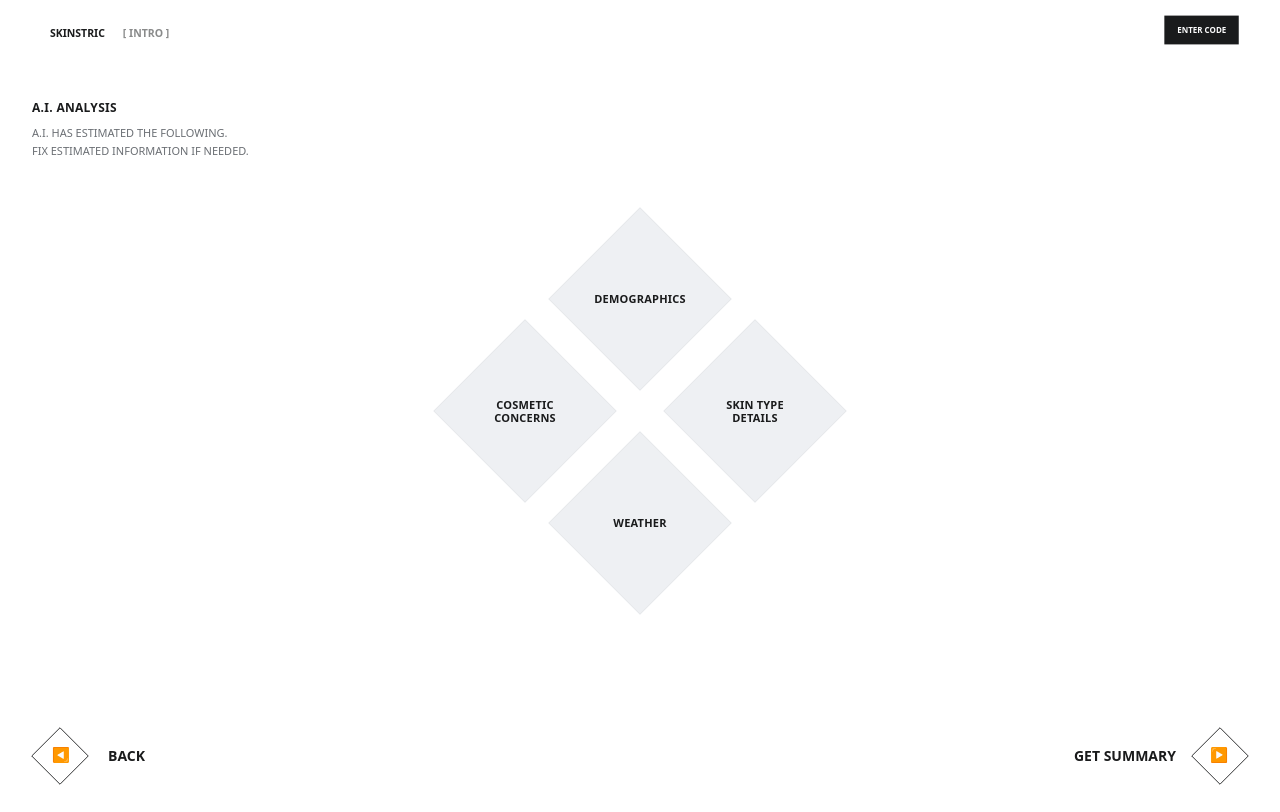
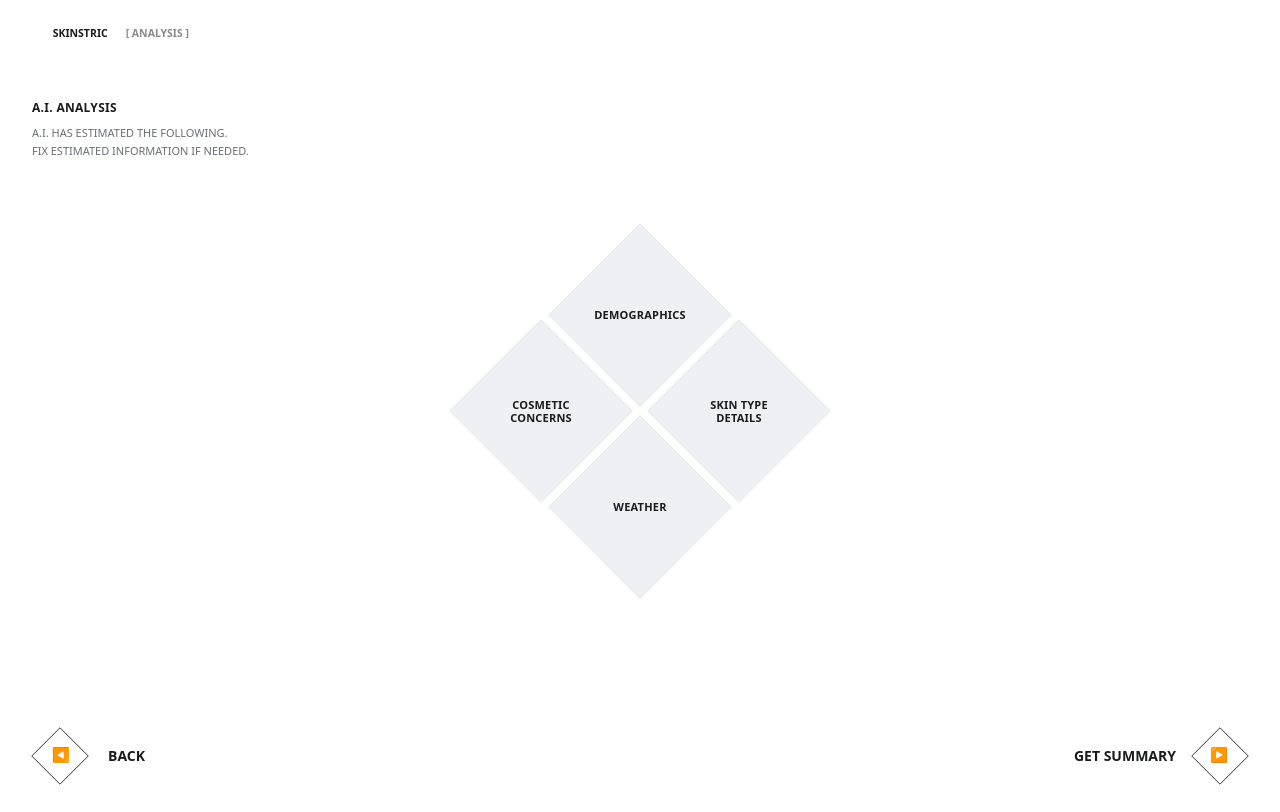
Before and after one commit to Jrosero21/skinstric, a React (Vite) app: page /select in a window 1280 px wide. Built offline with nearby package versions, Linux system fonts and the light colour scheme.

Commit message:
select page center triangles component

```diff
--- a/src/components/Header.tsx
+++ b/src/components/Header.tsx
@@ -1,15 +1,29 @@
 // src/components/Header.tsx
-// Tiny visual tweak: show brackets around the section label to match the reference.
-// Kept layout, sizing, and button exactly the same otherwise.
+// Behavior-only update:
+// - If current route is an "analysis" page, show section = ANALYSIS and hide "ENTER CODE".
+// - Otherwise, default to INTRO and show "ENTER CODE".
+// Notes for team: keep markup/classes identical so no layout shifts.
 
-import { Link } from "react-router-dom";
+import { Link, useLocation } from "react-router-dom";
 
 type HeaderProps = { section?: string };
 
-export default function Header({ section = "INTRO" }: HeaderProps) {
+export default function Header({ section }: HeaderProps) {
+  const { pathname } = useLocation();
+
+  // Simple route check — add to this list as new analysis pages are introduced.
+  const isAnalysisRoute =
+    /^\/camera(\/capture)?$/.test(pathname) ||
+    /^\/select$/.test(pathname) ||
+    /^\/summary$/.test(pathname);
+
+  // If a section prop is supplied, it wins. Otherwise infer from route.
+  const sectionLabel = section ?? (isAnalysisRoute ? "ANALYSIS" : "INTRO");
+  const showEnterCode = !isAnalysisRoute;
+
   return (
     <header className="flex flex-row h-[64px] w-full justify-between py-3 mb-3 relative z-[1000] px-3 sm:px-4">
-      {/* Left cluster */}
+      {/* left cluster (unchanged layout) */}
       <div className="flex flex-row pt-1 scale-75 justify-center items-center">
         <Link
           to="/"
@@ -18,13 +32,14 @@ export default function Header({ section = "INTRO" }: HeaderProps) {
           SKINSTRIC
         </Link>
 
-        {/* Bracketed section label */}
+        {/* Bracketed section label (unchanged style) */}
         <span className="text-[#1a1b1c83] font-semibold text-sm leading-[16px]">
-          {"[ "}{section}{" ]"}
+          {"[ "}{sectionLabel}{" ]"}
         </span>
       </div>
 
-      {/* Right: ENTER CODE (unchanged) */}
+      {/* right button — render only when allowed; classes unchanged */}
+      {showEnterCode && (
         <Link
           to="/testing"
           className="inline-flex items-center justify-center gap-2 whitespace-nowrap font-semibold transition-opacity disabled:pointer-events-none
@@ -32,6 +47,7 @@ export default function Header({ section = "INTRO" }: HeaderProps) {
         >
           ENTER CODE
         </Link>
+      )}
     </header>
   );
 }
--- a/src/pages/Select.jsx
+++ b/src/pages/Select.jsx
@@ -35,7 +35,7 @@ export default function Select() {
     <main className="min-h-screen bg-white">
       <Header />
 
-      {/* MAIN SECTION LAYOUT (matches your screenshot bands) */}
+      {/* MAIN SECTION LAYOUT */}
       <section className="min-h-[92vh] relative md:pt-[64px] flex flex-col bg-white">
         {/* top-left copy */}
         <div className="absolute top-6 left-8 text-left">
@@ -51,32 +51,32 @@ export default function Select() {
 
         {/* CENTER BAND — flex row, pt-1, items-center, justify-center */}
         <div className="flex-1 flex flex-row pt-1 items-center justify-center">
-          {/* optional scale to fine-tune visual size without changing tile dims */}
           <div className="scale-[0.75] md:scale-100">
-            <div className="relative w-[310px] h-[310px] md:w-[360px] md:h-[360px]">
+            {/* cluster wrapper — slightly larger + teeny offsets on each tile */}
+            <div className="relative w-[230px] h-[230px] md:w-[292px] md:h-[292px]">
               {/* top */}
-              <div className="absolute left-1/2 -translate-x-1/2 top-0">
+              <div className="absolute left-1/2 -translate-x-1/2 top-0 translate-y-[-16px] md:translate-y-[-18px]">
                 <DiamondTile
                   label="DEMOGRAPHICS"
                   onClick={() => handleTile("demographics")}
                 />
               </div>
               {/* left */}
-              <div className="absolute top-1/2 -translate-y-1/2 left-0">
+              <div className="absolute top-1/2 -translate-y-1/2 left-0 translate-x-[-16px] md:translate-x-[-18px]">
                 <DiamondTile
                   label={"COSMETIC\nCONCERNS"}
                   onClick={() => handleTile("cosmetic")}
                 />
               </div>
               {/* right */}
-              <div className="absolute top-1/2 -translate-y-1/2 right-0">
+              <div className="absolute top-1/2 -translate-y-1/2 right-0 translate-x-[16px] md:translate-x-[18px]">
                 <DiamondTile
                   label="SKIN TYPE DETAILS"
                   onClick={() => handleTile("skin")}
                 />
               </div>
               {/* bottom */}
-              <div className="absolute left-1/2 -translate-x-1/2 bottom-0">
+              <div className="absolute left-1/2 -translate-x-1/2 bottom-0 translate-y-[16px] md:translate-y-[18px]">
                 <DiamondTile
                   label="WEATHER"
                   onClick={() => handleTile("weather")}
@@ -86,19 +86,15 @@ export default function Select() {
           </div>
         </div>
 
-        {/* BOTTOM WHITE BAR — sticky on mobile to mirror your DOM; static on md+ */}
+        {/* BOTTOM WHITE BAR — sticky on mobile; static on md+ */}
         <div className="pt-4 md:pt-12 pb-8 bg-white sticky md:static bottom-40 mb-0 md:mb-0">
           <div className="flex justify-between max-w-full mx-auto px-13 md:px-9">
-
             {/* Back */}
             <Link to="/result">
               <div>
-        {/* mobile: single diamond with label inside */}
                 <div className="relative w-12 h-12 flex items-center justify-center border border-[#1A1B1C] rotate-45 scale-[1] sm:hidden">
                   <span className="rotate-[-45deg] text-xs font-semibold sm:hidden">BACK</span>
                 </div>
-
-        {/* desktop: diamond + arrow + label */}
                 <div className="group hidden sm:flex flex-row relative justify-center items-center">
                   <div className="w-12 h-12 hidden sm:flex justify-center border border-[#1A1B1C] rotate-45 scale-[0.85] group-hover:scale-[0.92] ease duration-300" />
                   <span className="absolute left-[15px] bottom-[13px] scale-[0.9] rotate-180 hidden sm:block group-hover:scale-[0.92] ease duration-300">
@@ -112,12 +108,9 @@ export default function Select() {
             {/* Get Summary */}
             <Link to="/summary">
               <div>
-        {/* mobile: single diamond with tiny label */}
                 <div className="w-12 h-12 flex items-center justify-center border border-[#1A1B1C] rotate-45 scale-[1] sm:hidden">
                   <span className="rotate-[-45deg] text-xs font-semibold sm:hidden">SUM</span>
                 </div>
-
-        {/* desktop: label + diamond + arrow */}
                 <div className="group hidden sm:flex flex-row relative justify-center items-center">
                   <span className="text-sm font-semibold hidden sm:block mr-5">GET SUMMARY</span>
                   <div className="w-12 h-12 hidden sm:flex justify-center border border-[#1A1B1C] rotate-45 scale-[0.85] group-hover:scale-[0.92] ease duration-300" />
@@ -127,7 +120,6 @@ export default function Select() {
                 </div>
               </div>
             </Link>
-
           </div>
         </div>
       </section>
```
Lines whose indentation alone changed are shown as unchanged.
